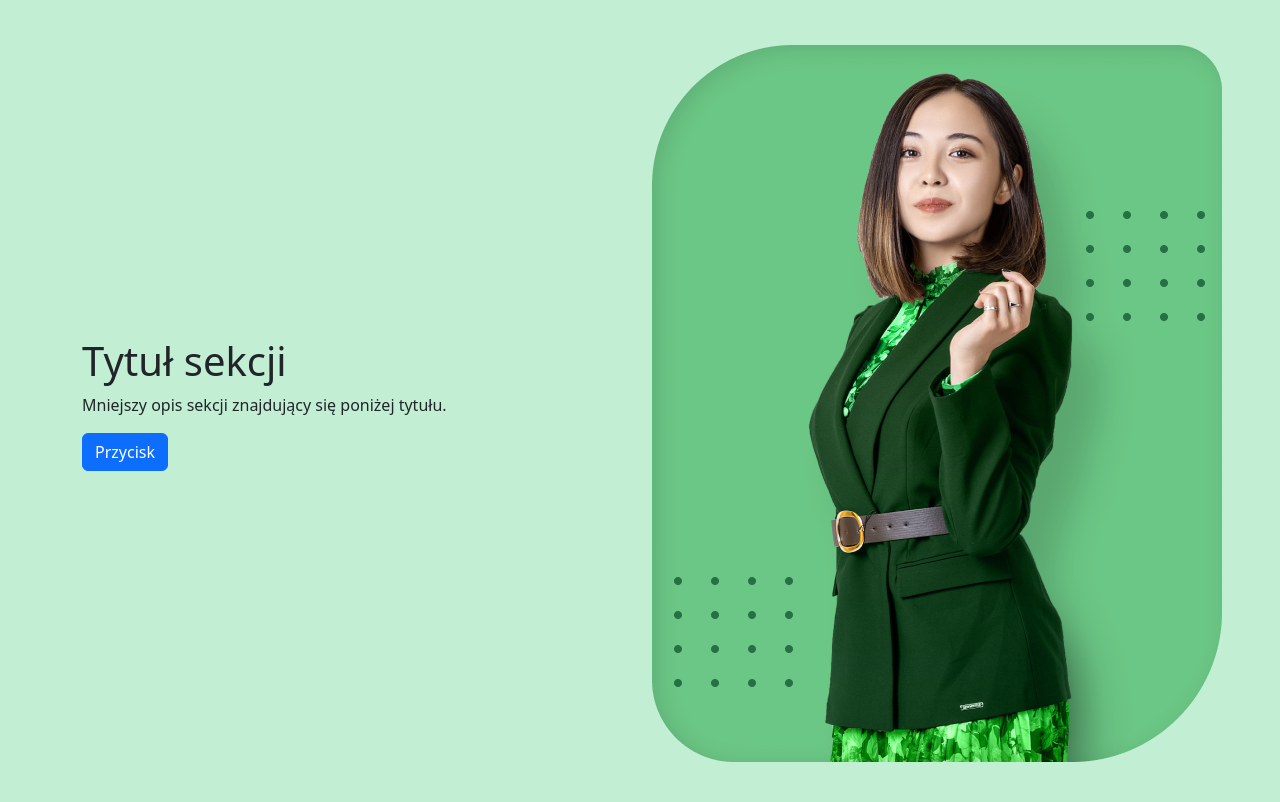
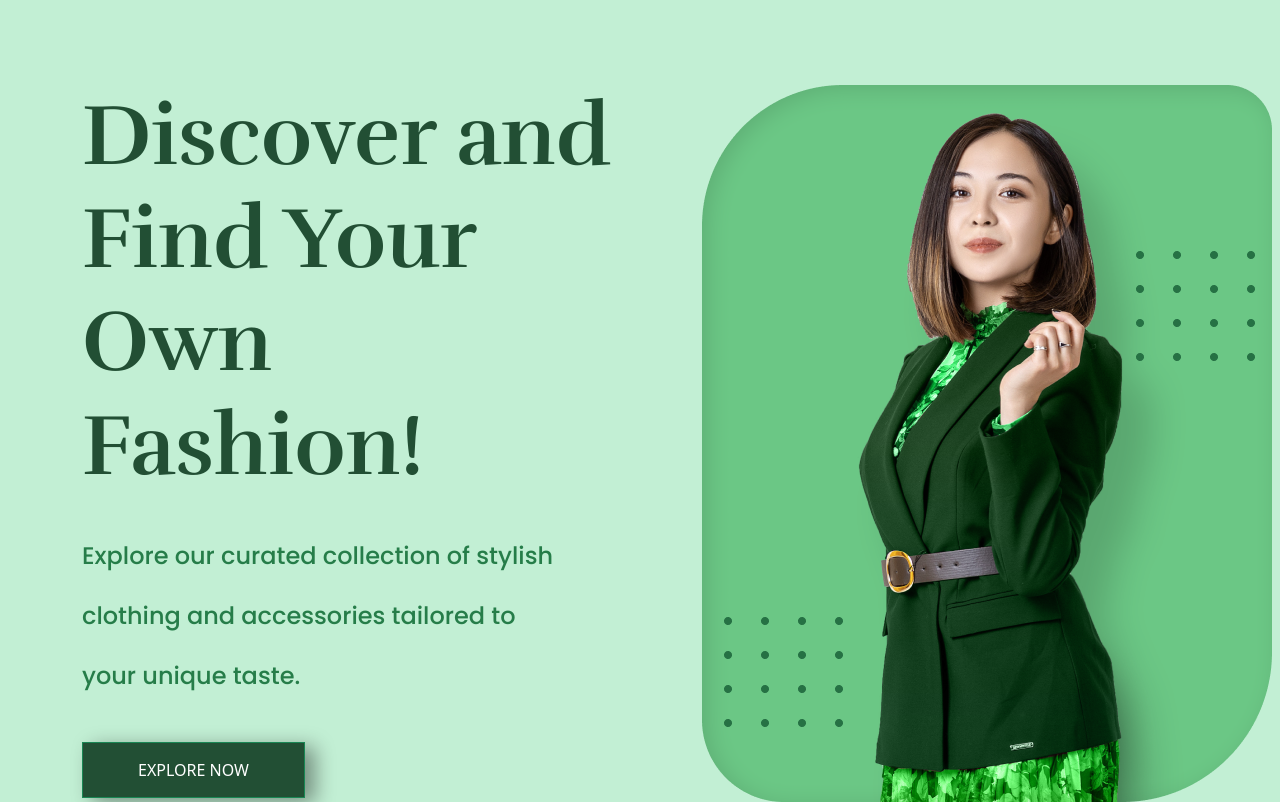
Before and after one commit to Singusek/rivo-page-task-decathlon, a website: page index.html in a window 1280 px wide. Shown: the part 144-946 px from the top of the page. Before the commit the page ends 906 px from the top, so only its background shows below. Drawn offline with nearby package versions, Linux system fonts and the light colour scheme.

Commit message:
Intro section

```diff
--- a/index.html
+++ b/index.html
@@ -8,11 +8,15 @@
     <link rel="stylesheet" type="text/css" href="style.css">
     <link rel="preconnect" href="https://fonts.googleapis.com">
     <link rel="preconnect" href="https://fonts.gstatic.com" crossorigin>
+    <link href="https://fonts.googleapis.com/css2?family=Rufina:wght@400;700&display=swap" rel="stylesheet">
+    <link rel="preconnect" href="https://fonts.googleapis.com">
+    <link rel="preconnect" href="https://fonts.gstatic.com" crossorigin>
     <link href="https://fonts.googleapis.com/css2?family=Poppins:ital,wght@0,100;0,200;0,300;0,400;0,500;0,600;0,700;0,800;0,900;1,100;1,200;1,300;1,400;1,500;1,600;1,700;1,800;1,900&display=swap" rel="stylesheet">
     <link href="https://cdn.jsdelivr.net/npm/bootstrap@5.3.2/dist/css/bootstrap.min.css" rel="stylesheet" integrity="sha384-T3c6CoIi6uLrA9TneNEoa7RxnatzjcDSCmG1MXxSR1GAsXEV/Dwwykc2MPK8M2HN" crossorigin="anonymous">
 </head>
 <body>
     <section id="navbar">
+        <!-- TODO COLAPS NAVBAR + STICKY TOP -->
         <nav class="navbar navbar-expand-lg">
             <div class="container">
                 <a class="navbar-brand" href="#"><img src="assets/images/Rivo.png" alt="Logo"></a>
@@ -51,14 +55,14 @@
     </section>
     <section id="intro">
         <div class="container">
-            <div class="row align-items-center">
+            <div class="row">
                 <div class="col-md-6">
-                    <h1>Tytuł sekcji</h1>
-                    <p>Mniejszy opis sekcji znajdujący się poniżej tytułu.</p>
-                    <button class="btn btn-primary">Przycisk</button>
+                    <h1>Discover and Find Your Own Fashion!</h1>
+                    <p>Explore our curated collection of stylish clothing and accessories tailored to your unique taste.</p>
+                    <button class="btn btn-success">EXPLORE NOW</button>
                 </div>
                 <div class="col-md-6 img-intro">
-                    <img src="assets/images/Group 39.png" alt="main photo">
+                    <img src="assets/images/Group 39.png" alt="main photo" id="img-group">
                 </div>
             </div>
         </div>
--- a/style.css
+++ b/style.css
@@ -26,5 +26,33 @@ body {
 }
 
 #intro {
-    padding-top: 40px;
+    padding-top: 80px;
 }
+
+#img-group{
+   padding-left: 50px;
+}
+
+#intro h1 {
+    font-weight: 700;
+    font-size: 86px;
+    color:  #224F34;
+    font-family: 'Rufina', serif;
+}
+
+#intro p {
+    font-weight: 500;
+    font-size: 24px;
+    color:  #267D49;
+    font-family: 'Poppins', sans-serif;
+    line-height: 2.5 !important;
+    margin-right: 70px;
+    padding: 20px 0px;
+}
+
+#intro .btn {
+    background-color: #224F34;
+    padding: 15px 55px;
+    border-radius: 0;
+    box-shadow:  10px 5px 20px rgba(0, 0, 0, 0.4);
+}
```
